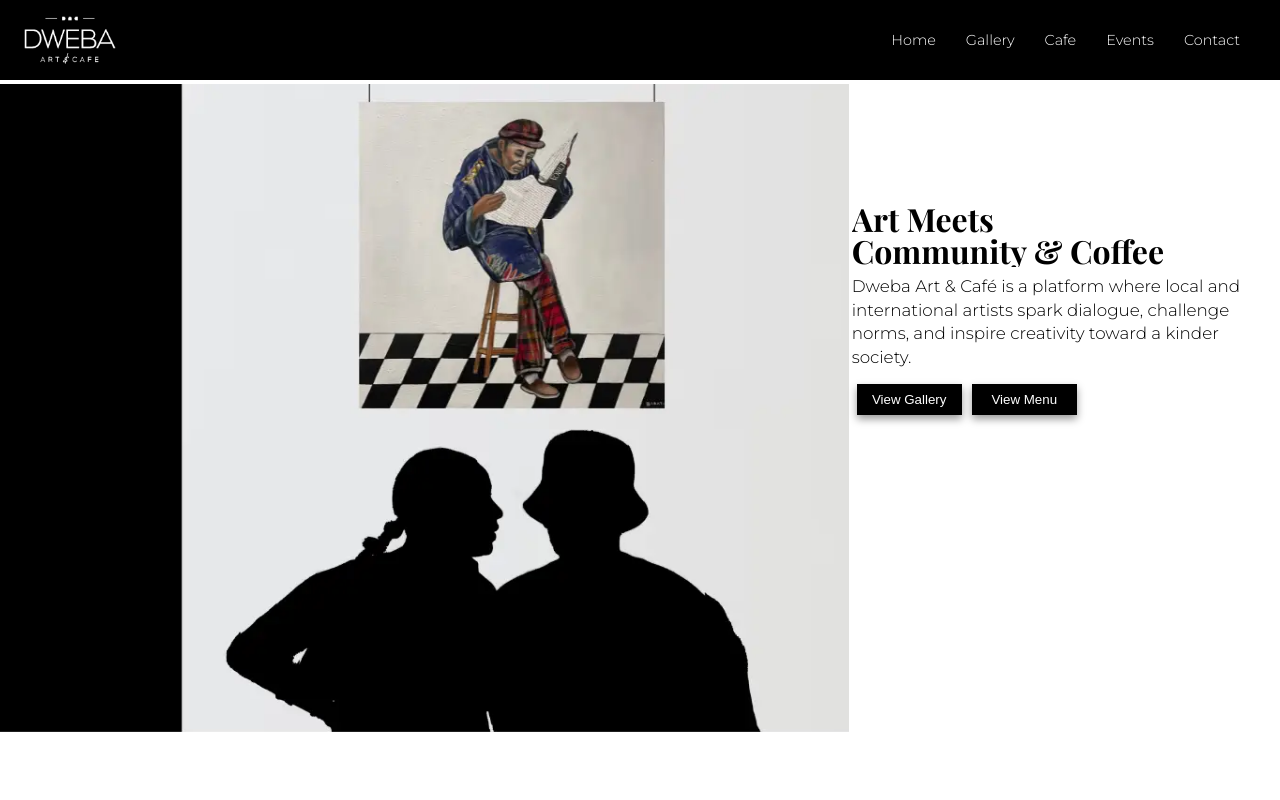
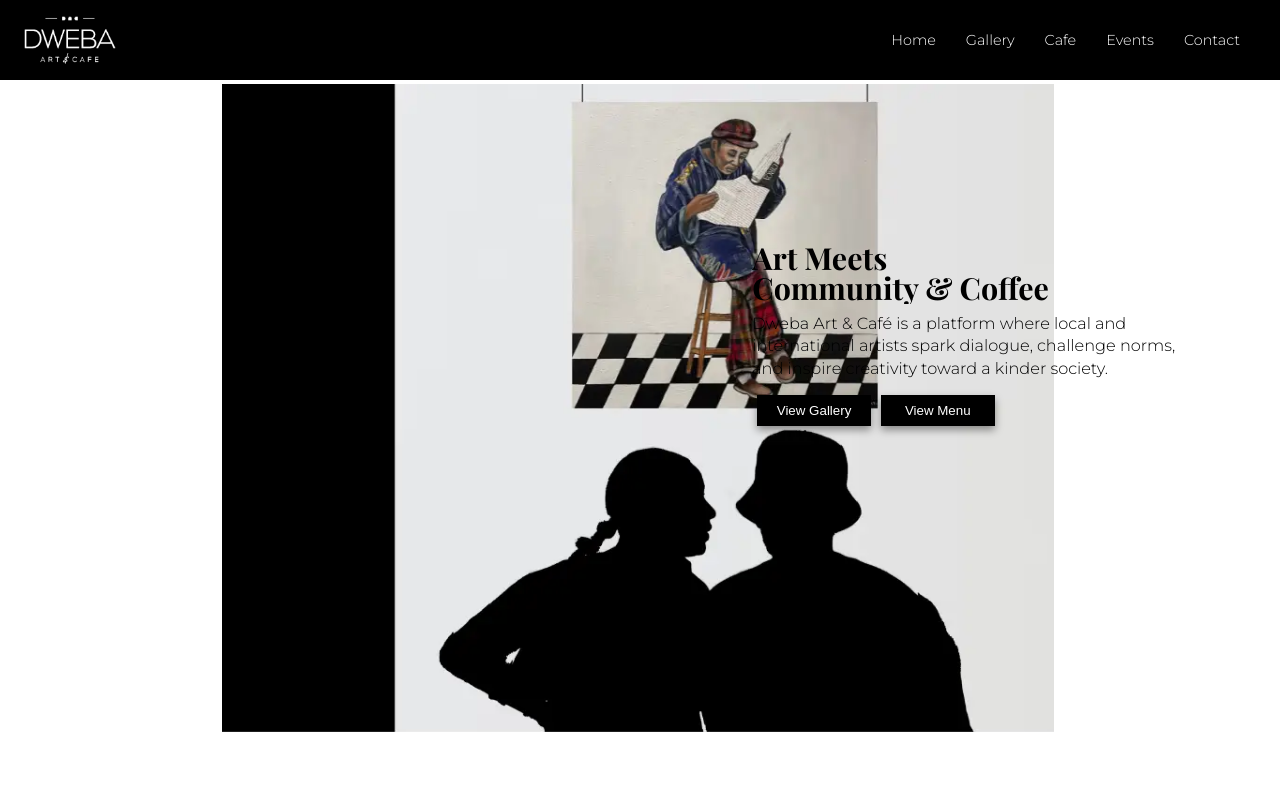
Before and after one commit to Lebo-Madikane/dweba-art-and-cafe, a Next.js app: page / in a window 1280 px wide. Shown: the top 800 px of the page. Built offline with nearby package versions, Linux system fonts and the light colour scheme.

Commit message:
create absolute hero text

```diff
--- a/src/styles/components/Hero.module.scss
+++ b/src/styles/components/Hero.module.scss
@@ -8,11 +8,12 @@
 
 
     .hero-img {
-        width: 100%;
+        width: 65%;
         height: 90%;
         margin-top: 84px;
         overflow: hidden;
-        position: relative;
+        position: absolute;
+        left: -2;
 
         img {
             width: 100%;
@@ -25,22 +26,22 @@
 
 
     .hero-text {
-        width: 50%;
+        width: 36%;
         height: fit-content;
         padding: 3px;
-        position: relative;
-        margin: 200px 0;
-        right: 70 !important;
-        z-index: 2;
+        position: absolute;
+        margin: 15rem 0px;
+        right: 70px;
+        z-index: 1;
 
 
         h1 {
-            font-size: 2em;
+            font-size: 1.9em;
             overflow: hidden;
         }
 
         p {
-            font-size: 1.05em;
+            font-size: 1.01em;
         }
 
         .hero-cta {
```
